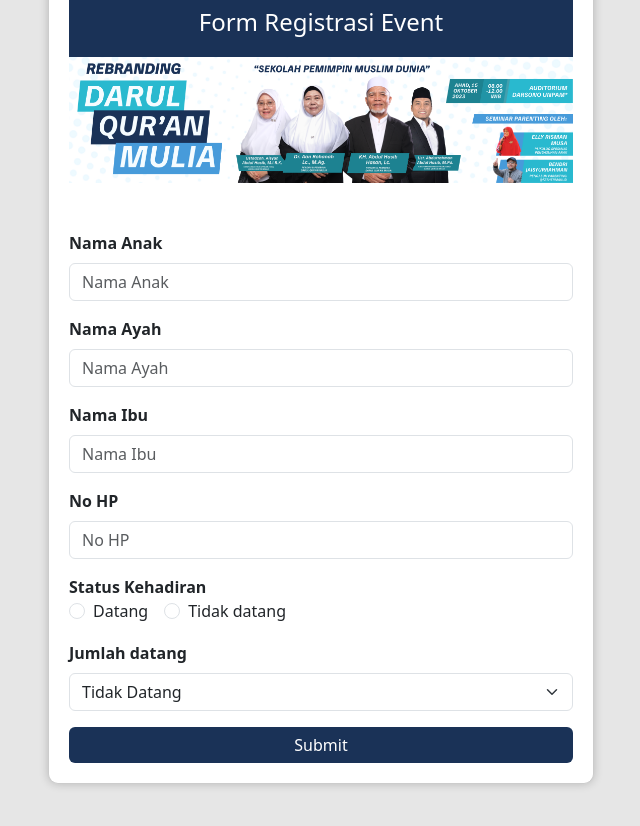
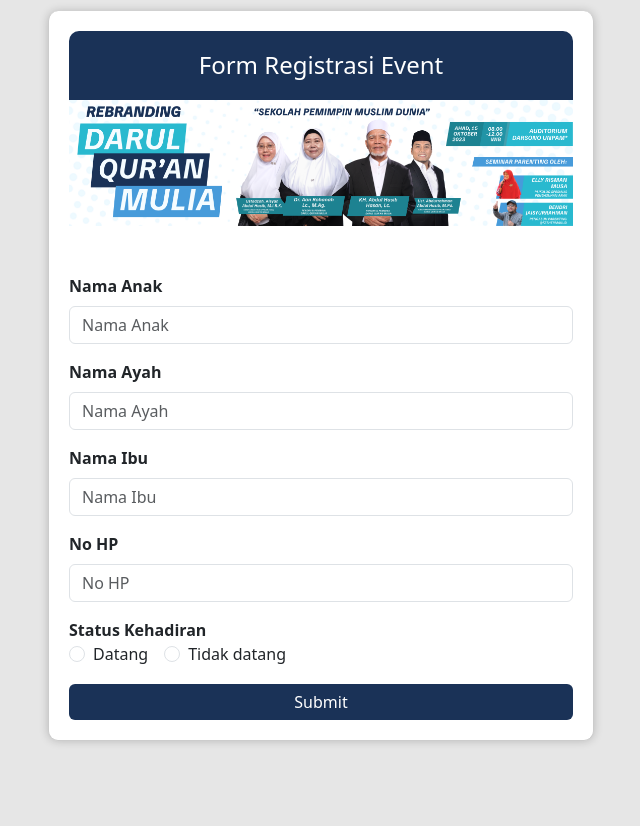
Before and after one commit to rohmanaa/event_dqm, a Vue app: page / in a window 1280 px wide. Shown: the top 826 px of the page, without its empty margins (319-959 px from the left). After the commit the page ends 800 px from the top, so only its background shows below. Built offline with nearby package versions, Linux system fonts and the light colour scheme.

Commit message:
jumlah datang hidden when tidak datang

```diff
--- a/src/views/Form.vue
+++ b/src/views/Form.vue
@@ -90,12 +90,11 @@
               >
             </div>
 
-            <div class="mb-3 text-start">
+            <div class="mb-3 text-start" v-if="konfirmasi_datang === 'Datang'">
               <label for="jumlah_datang" class="form-label custom-label"
                 >Jumlah datang</label
               >
               <select class="form-select" id="jumlah_datang" v-model="jumlah_datang">
-                <option value="0">Tidak Datang</option>
                 <option value="1">1 Orang</option>
                 <option value="2">2 Orang</option>
               </select>
```
